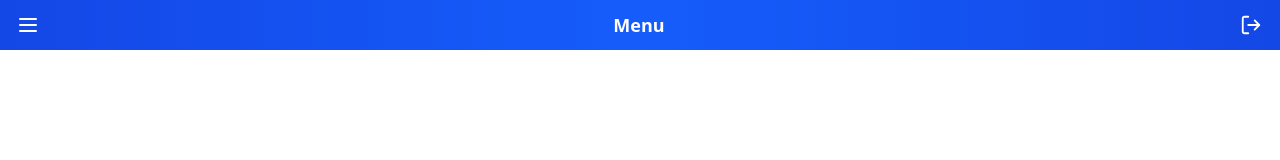
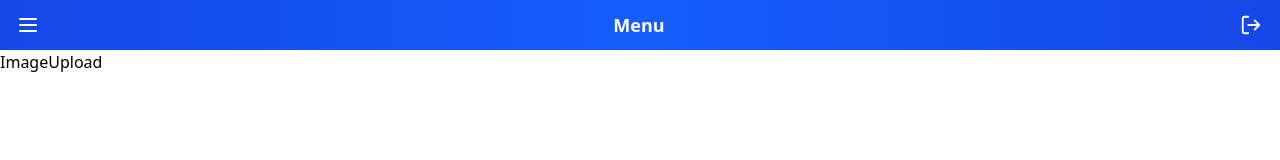
Before and after one commit to SwapSymposium/swap_quiz_client, a React (Vite) app: page /layout/1/1/1/imageUpload in a window 1280 px wide. Shown: the top 160 px of the page. Built offline with nearby package versions, Linux system fonts and the light colour scheme.

Commit message:
Image Upload

```diff
--- a/src/App.jsx
+++ b/src/App.jsx
@@ -8,6 +8,7 @@ import Settings from './pages/Settings';
 import Report from './pages/Report';
 import Manage from './pages/Manage';
 import FileUpload from './pages/FileUpload';
+import ImageUpload from './pages/ImageUpload';
 
 function App() {
 
@@ -22,6 +23,7 @@ function App() {
 					<Route path="report" element={<Report />} />
 					<Route path="participantsList" element={<Manage />} />
 					<Route path="fileUpload" element={<FileUpload />} />
+					<Route path="imageUpload" element={<ImageUpload />} />
 				</Route>
 			</Routes>
 		</Router>
--- a/src/components/SideBar.jsx
+++ b/src/components/SideBar.jsx
@@ -3,7 +3,7 @@ import { X } from 'lucide-react';
 import { NavLink, useParams } from 'react-router-dom';
 import Login from '../assets/login.png';
 import { FontAwesomeIcon } from '@fortawesome/react-fontawesome';
-import { faClipboardList, faGear, faUserGroup, faFileCircleCheck, faRightFromBracket, faFileUpload } from '@fortawesome/free-solid-svg-icons';
+import { faClipboardList, faGear, faUserGroup, faFileCircleCheck, faRightFromBracket, faFileUpload, faFileImage } from '@fortawesome/free-solid-svg-icons';
 
 function SideBar({ onClose }) {
 
@@ -14,6 +14,7 @@ function SideBar({ onClose }) {
     const navItems = [
         { name: 'Participants List', path: `/layout/${roleType}/${eventName}/${teamId}/participantsList`, icon: faUserGroup, show: roleType === 'ADMIN' },
         { name: 'File Upload', path: `/layout/${roleType}/${eventName}/${teamId}/fileUpload`, icon: faFileUpload, show: roleType === 'ADMIN' },
+        { name: 'Image Upload', path: `/layout/${roleType}/${eventName}/${teamId}/imageUpload`, icon: faFileImage, show: roleType === 'ADMIN' },
         { name: 'Guidelines', path: `/layout/${roleType}/${eventName}/${teamId}/guidelines`, icon: faClipboardList, show: roleType === 'PARTICIPANTS' },
         { name: 'MCQ Quiz', path: `/layout/${roleType}/${eventName}/${teamId}/quiz`, icon: faFileCircleCheck, show: roleType === 'PARTICIPANTS' },
         { name: 'Settings', path: `/layout/${roleType}/${eventName}/${teamId}/settings`, icon: faGear, show: roleType === 'ADMIN' },
--- /dev/null
+++ b/src/pages/ImageUpload.jsx
@@ -0,0 +1,9 @@
+import React from 'react'
+
+function ImageUpload() {
+    return (
+        <div>ImageUpload</div>
+    )
+}
+
+export default ImageUpload
```
